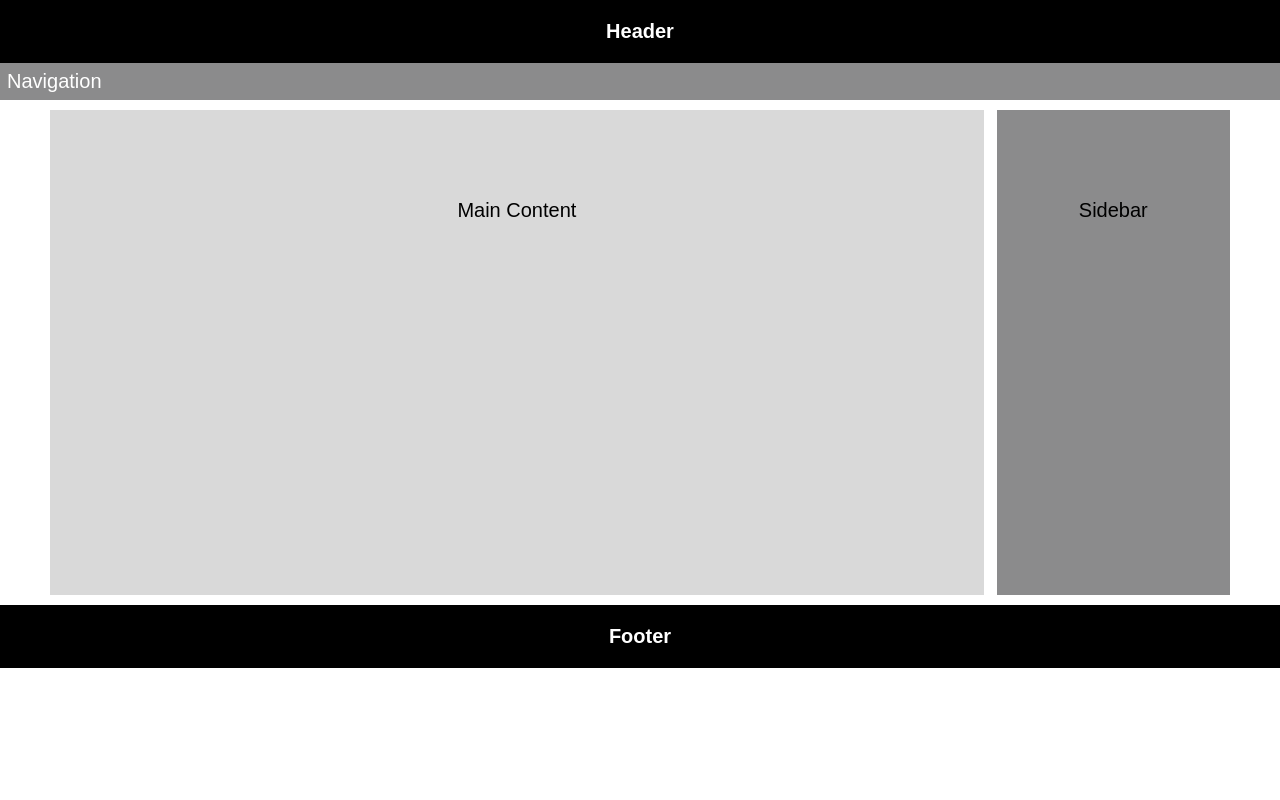
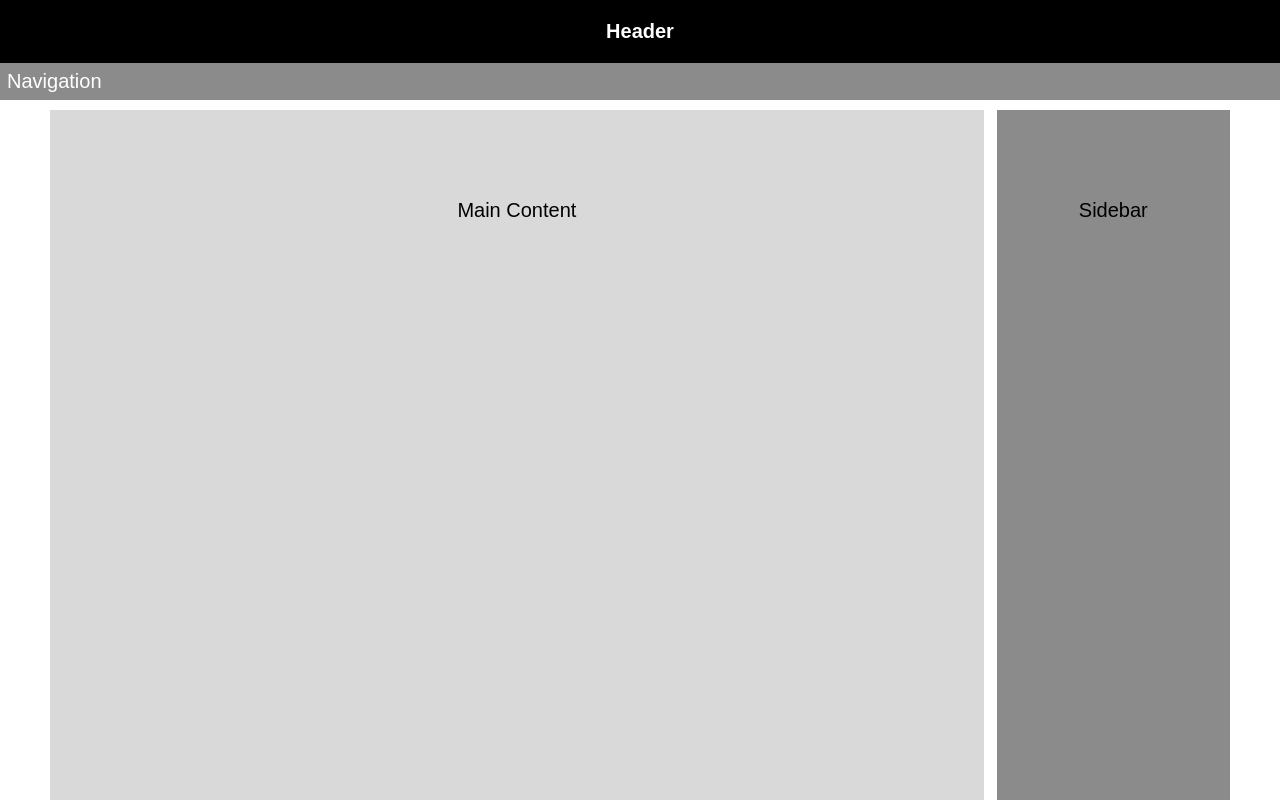
Before and after one commit to araiara/layout, a plain HTML site: page index.html in a window 1280 px wide. Shown: the top 800 px of the page. Drawn offline with Linux system fonts and the light colour scheme.

Commit message:
Update index.html

```diff
--- a/index.html
+++ b/index.html
@@ -38,7 +38,7 @@
 		}
 
 		.main, .sidebar {
-			height: 485px;
+			height: 485vh;
 			line-height: 200px;
 		}
 
```
